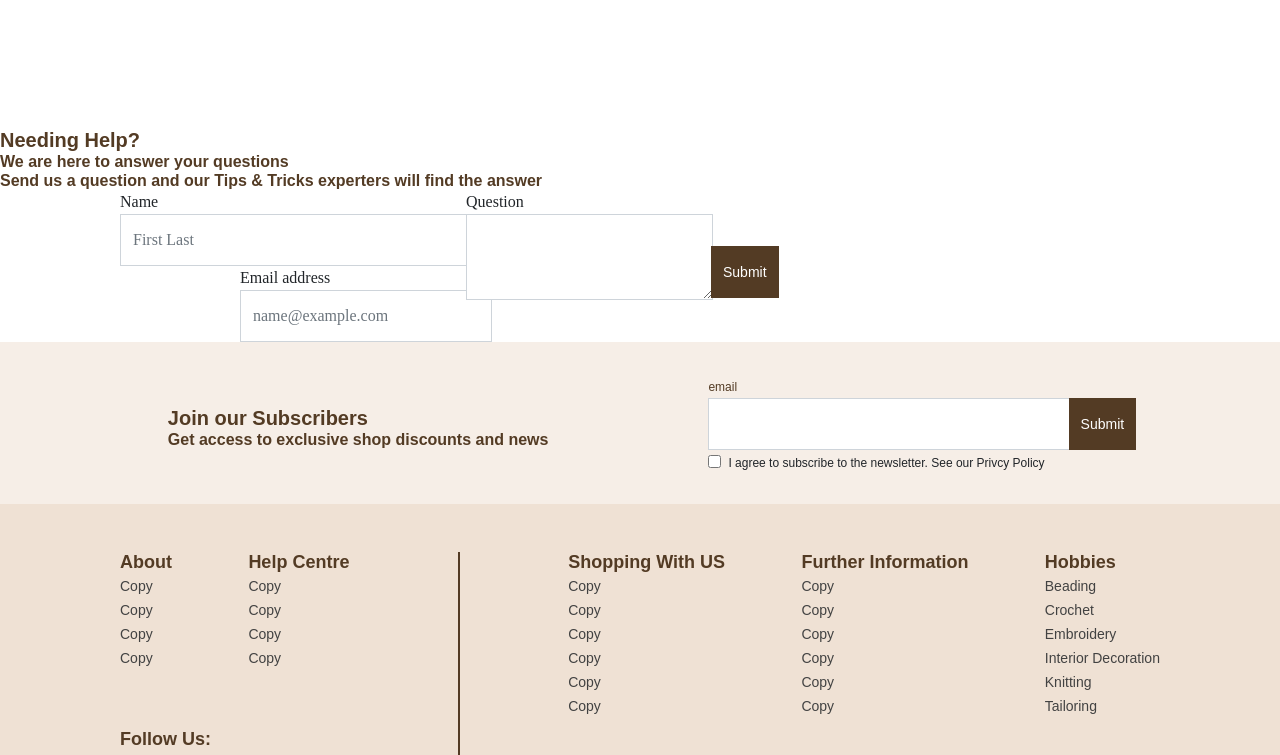
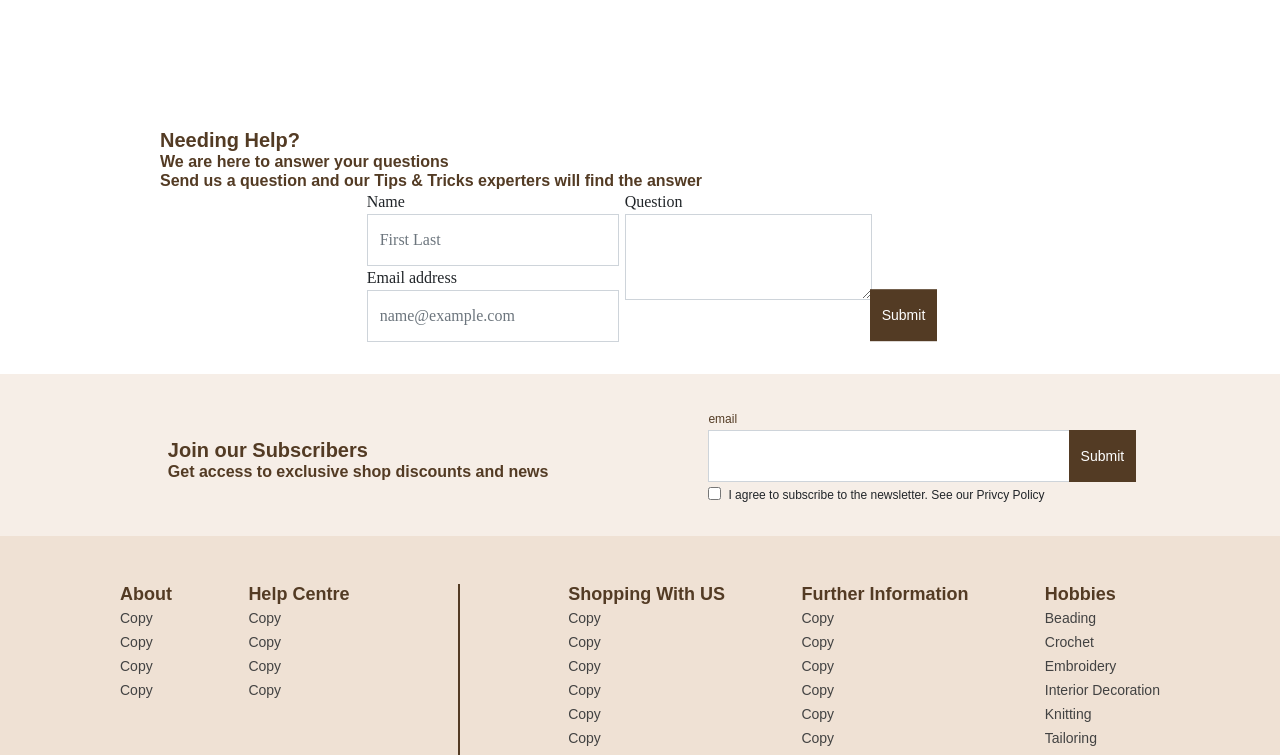
Before and after one commit to Erica1962/UX_UI_HW_21, a plain HTML site: page tipsandtricks/index.html in a window 1280 px wide. Shown: the part 2222-2977 px from the top of the page. Drawn offline with nearby package versions, Linux system fonts and the light colour scheme; files whose address does not match are found by name.

Commit message:
Need Help section
Improved need help section

```diff
--- a/tipsandtricks/css/index.css
+++ b/tipsandtricks/css/index.css
@@ -426,15 +426,21 @@ p{
     width: calc(100% + 20px);
     height: calc(100% + 20px);
 }
-.form-groupleft{
-padding-left: 7.5rem;
+
+#questionsection{
+  padding-left: 10rem;
+
 }
+
 
 .form-groupright{
   justify-content: right;
+  padding-left: 2rem;
 }
 .Qsection{
   display: flex;
+  justify-content: center;
+  padding-bottom: 2rem;
 }
 
   .finline-large a {
@@ -448,6 +454,9 @@ padding-left: 7.5rem;
     display: flex;
     justify-content: center;
 
+  }
+  #needhelp .btn {
+    transform: translate(1.5rem, 6.2rem);
   }
 
   h4 {
--- a/tipsandtricks/index.html
+++ b/tipsandtricks/index.html
@@ -253,19 +253,19 @@
 </article>
 
 
-<section id="needhelp"></section>
+<section id="needhelp">
 <div id="questionsection">
   <h4>Needing Help?</h4>
   <h5>We are here to answer your questions</h5>
   <h5>Send us a question and our Tips & Tricks experters will find the answer</h5>
-
+</div>
   <form>
     <div class="Qsection">
-    <div class="form-groupleft">
+    <div class="form-groupleft top">
       <label for="exampleFormControlInput1">Name</label>
       <input type="email" class="form-control" id="exampleFormControlInput1" placeholder="First Last">
 
-    <div class="form-groupleft">
+    <div class="form-groupleft bottom">
       <label for="exampleFormControlInput1">Email address</label>
       <input type="email" class="form-control" id="exampleFormControlInput1" placeholder="name@example.com">
     </div>
@@ -277,7 +277,7 @@
     <button type="button" class="btn btn-primary">Submit</button>
   </div>
   </form>
-
+</section>
 <div id="emailnews">
   <div class="text">
   <h4>Join our Subscribers</h4>
@@ -352,7 +352,6 @@
 <div class="socials">
   <h6>Follow Us:</h6>
   <a href="#"> <img id="facebook" src="../images/facebook.png"></a>
-
   <a href="#"> <img id="instagram" src="../images/instagram.png"></a>
   <a href="#"> <img id="twitter" src="../images/twitter.png"></a>
   <a href="#"> <img id="tiktok" src="../images/tiktok.png"></a>
```
